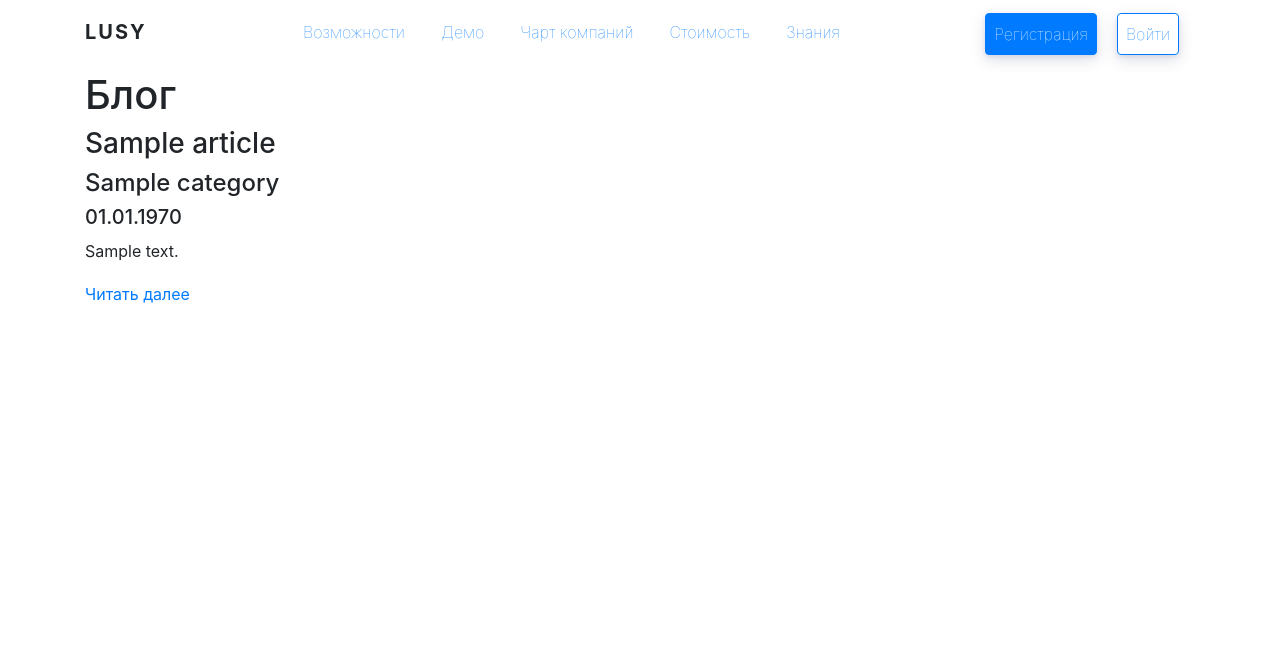
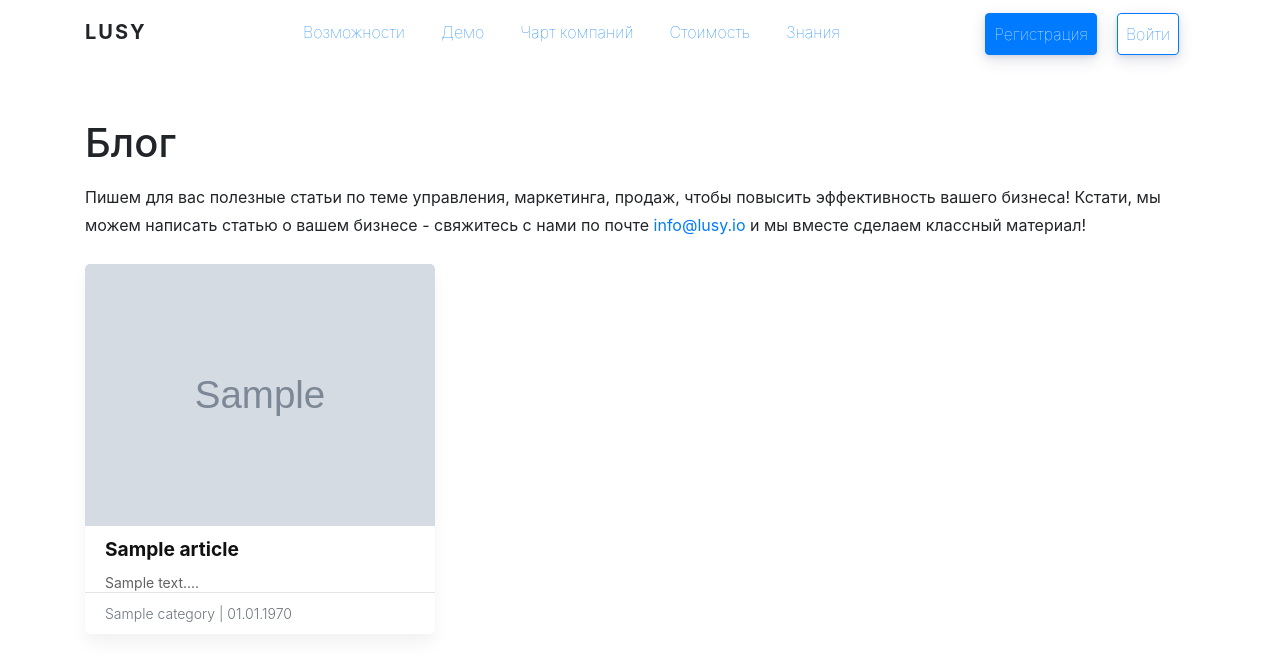
Before and after one commit to lusyio/lusypublic, a PHP site: template app/views/blog/index.php in a window 1280 px wide. Shown: the top 661 px of the page. Run offline with PHP 8.4, Linux system fonts and the light colour scheme; the template is opened without the code that fills it: most values are stand-ins (such as "Sample title", 1, 10 or a date in 2020); grey boxes marked "Sample" are stand-in pictures; data that the repository does not hold is empty.

Commit message:
Верстка blog-list

```diff
--- a/app/config/routes.php
+++ b/app/config/routes.php
@@ -1,7 +1,7 @@
 <?php
 
 return [
-    'article/([0-9a-zA-Z\-/]+){1}' => [
+    'blog/([0-9a-zA-Z\-/]+){1}' => [
         'controller' => 'blog',
         'action' => 'article',
     ],
--- a/app/models/Blog.php
+++ b/app/models/Blog.php
@@ -19,7 +19,7 @@ class Blog extends Model
         $params = [
             ':language' => $language,
         ];
-        $articles = $this->db->allRows('SELECT article_id, url, language, article_name, article_text, category, description, publish_date FROM blog WHERE language = :language ORDER BY publish_date DESC', $params);
+        $articles = $this->db->allRows('SELECT article_id, url, language, article_name, article_text, category, description, img_small, publish_date FROM blog WHERE language = :language ORDER BY publish_date DESC', $params);
         return $articles;
     }
 
@@ -40,7 +40,7 @@ class Blog extends Model
             ':offset' => $offset,
             ':language' => $language,
         ];
-        $articles = $this->db->allRows('SELECT article_id, url, language, article_name, article_text, category, description, publish_date FROM blog WHERE language = :language ORDER BY publish_date DESC LIMIT :limit OFFSET :offset', $params);
+        $articles = $this->db->allRows('SELECT article_id, url, language, article_name, article_text, category, description, img_small, publish_date FROM blog WHERE language = :language ORDER BY publish_date DESC LIMIT :limit OFFSET :offset', $params);
         return $articles;
     }
 
@@ -51,7 +51,7 @@ class Blog extends Model
             ':articleId' => $articleId,
             ':language' => $language,
         ];
-        $article = $this->db->firstRow('SELECT article_id, url, language, article_name, article_text, category, description, publish_date FROM blog WHERE url = :articleId AND language = :language ', $params);
+        $article = $this->db->firstRow('SELECT article_id, url, language, article_name, article_text, category, description, img_small, publish_date FROM blog WHERE url = :articleId AND language = :language ', $params);
         return $article;
     }
 }
--- a/app/models/Main.php
+++ b/app/models/Main.php
@@ -14,7 +14,7 @@ class Main extends Model
             ':limit' => $limit,
             ':language' => $language,
         ];
-        $articles = $this->db->allRows('SELECT article_id, url, language, article_name, article_text, category, description, publish_date FROM blog WHERE language = :language ORDER BY publish_date DESC LIMIT :limit', $params);
+        $articles = $this->db->allRows('SELECT article_id, url, language, article_name, article_text, category, description, img_small, publish_date FROM blog WHERE language = :language ORDER BY publish_date DESC LIMIT :limit', $params);
         return $articles;
     }
 }
--- a/app/views/blog/index.php
+++ b/app/views/blog/index.php
@@ -1,20 +1,42 @@
-<div class="container">
-    <h1>Блог</h1>
+<div class="container blog-list">
+    <h1 class="mt-5">Блог</h1>
+    <p class="mt-3 mb-4">Пишем для вас полезные статьи по теме управления, маркетинга, продаж, чтобы повысить
+        эффективность вашего
+        бизнеса! Кстати, мы можем написать статью о вашем бизнесе - свяжитесь с нами по почте <a
+                href="mailto:info@lusy.io">info@lusy.io</a> и мы вместе сделаем классный материал!</p>
+    <div class="row">
         <!--article list-->
         <?php foreach ($articles as $article): ?>
             <!--article-->
-        <div>
-            <h3><?= $article['article_name']; ?></h3>
-            <h4><?= $article['category']; ?></h4>
-            <h5><?= date('d.m.Y', $article['publish_date']); ?></h5>
-            <p><?= $article['description']; ?></p>
-            <a href="/<?= $article['language']; ?>/article/<?= $article['url']; ?>">Читать далее</a>
+            <div class="col-sm-4">
+                <a href="/<?= $article['language']; ?>/blog/<?= $article['url']; ?>">
+                    <div class="article mb-3">
+                        <img src="/public/<?php if (!empty($article['img_small'])) {
+                            echo 'upload/' . $article['img_small'];
+                        } else {
+                            echo 'images/default_small.jpg';
+                        } ?>" title=" <?= $article['article_name']; ?>">
+                        <div class="articleinside">
+                            <h2 class="blog-text-title">
+                                <?= $article['article_name']; ?>
+                            </h2>
+                            <div class="blog-info">
+                                <?= mb_substr($article['description'], 0, 80); ?>...
+                            </div>
+                        </div>
+                        <hr>
+                        <div class="articlefot text-secondary">
+                            <?= $article['category'] . ' | ' . date("d.m.Y", $article['publish_date']); ?>
+                        </div>
+                    </div>
+                </a>
             </div>
             <!--end article-->
         <?php endforeach; ?>
         <!--end articlelist-->
+    </div>
     <!--pagination-->
-    <div style="text-align: center">
+    <div class="d-none" style="text-align: center">
         <?php for ($i = 1; $i <= $pages; $i++): ?>
             <?php if ($i == $page): ?>
                 <b><?= $i; ?></b>
--- a/public/css/custom.css
+++ b/public/css/custom.css
@@ -249,6 +249,51 @@ pricing-content{
     line-height: 1.4;
 }
 
+.blog-list .article {
+    border-radius: 5px;
+    display: block;
+    background: white;
+    position: relative;
+    -webkit-transition: box-shadow .15s ease-out,opacity .15s ease-out,.15s margin-left .15s ease-out,.15s visibility .15s,-webkit-transform .15s ease-out;
+    transition: transform .15s ease-out,box-shadow .15s ease-out,opacity .15s ease-out,.15s margin-left .15s ease-out,.15s visibility .15s;
+    transition: transform .15s ease-out,box-shadow .15s ease-out,opacity .15s ease-out,.15s margin-left .15s ease-out,.15s visibility .15s,-webkit-transform .15s ease-out;
+    box-shadow: 0 10px 15px rgba(14,21,47,.05);
+}
+
+.blog-list .article:hover {
+    -webkit-transform: translateY(-5px);
+    transform: translateY(-5px);
+    z-index: 1;
+    box-shadow: 0 22px 50px rgba(14,21,47,.2);
+}
+.blog-list .article img {
+    border-top-left-radius: 5px;
+    border-top-right-radius: 5px;
+    width: 100%;
+}
+
+.blog-list .articleinside {
+    padding: 0px 20px 0px;
+}
+.blog-list .articleinside h2 {
+    line-height: 1.4;
+    font-size: 1.2em;
+    font-weight: bold;
+    color: #111111;
+}
+.blog-list .article hr {
+    margin-top: 0px !important;
+    margin-bottom: 0px !important;
+}
+.blog-list .articlefot {
+    padding: 10px 20px;
+    font-weight: 300;
+    font-size: 14px;
+}
+.blog-list a:hover {
+    text-decoration: none;
+}
+
 .blog-items{
     display: flex;
     justify-content: center;
@@ -301,6 +346,7 @@ pricing-content{
 .blog-info{
     color: #636363;
     line-height: 1.4;
+    font-size: 14px;
 }
 
 .blog-links{
```
Also changed, not shown: app/views/main/index.php (+23 -16 lines), public/images/default_full.jpg (added), public/images/default_small.jpg (added), 1 other file. Lines whose indentation alone changed are shown as unchanged.
